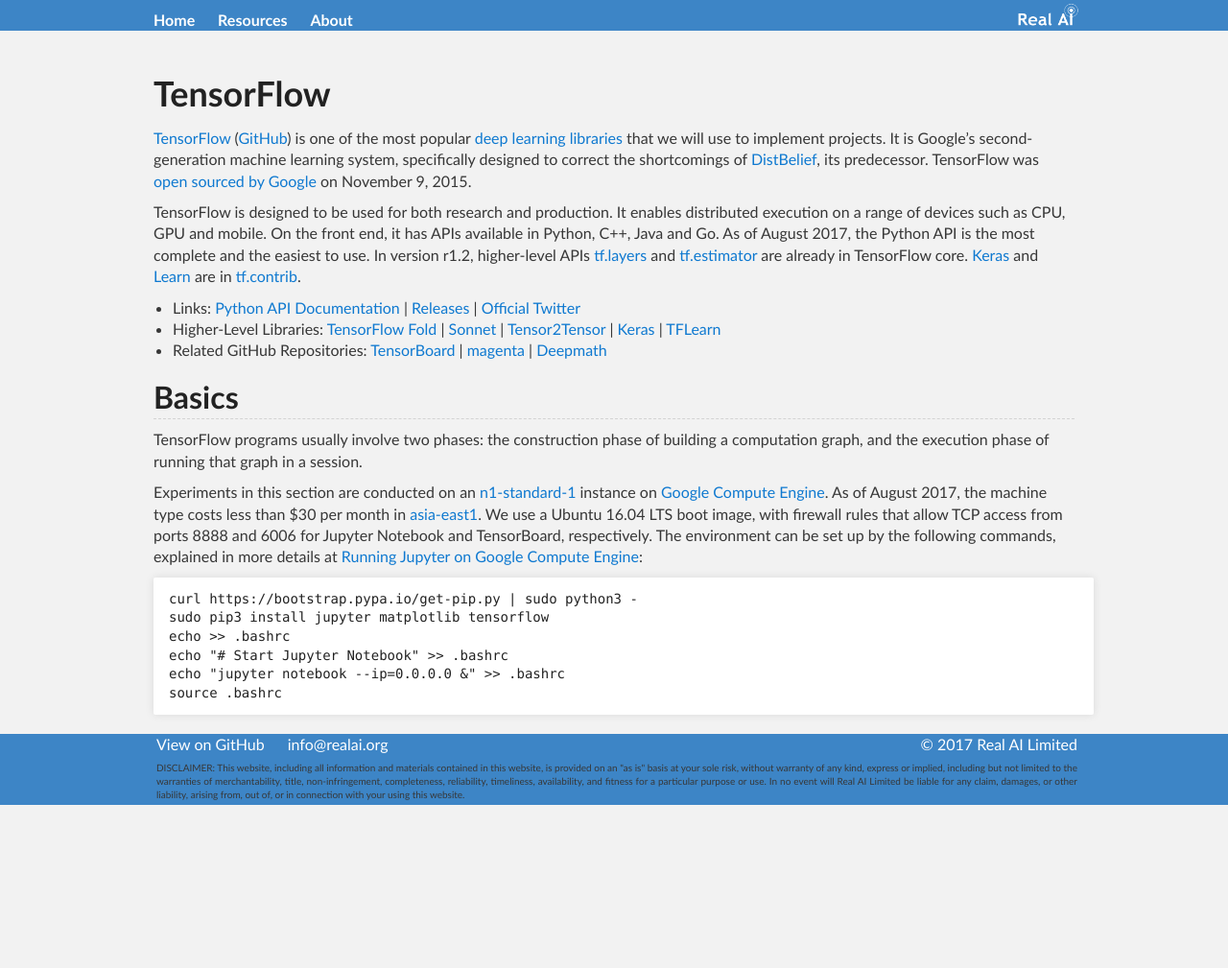
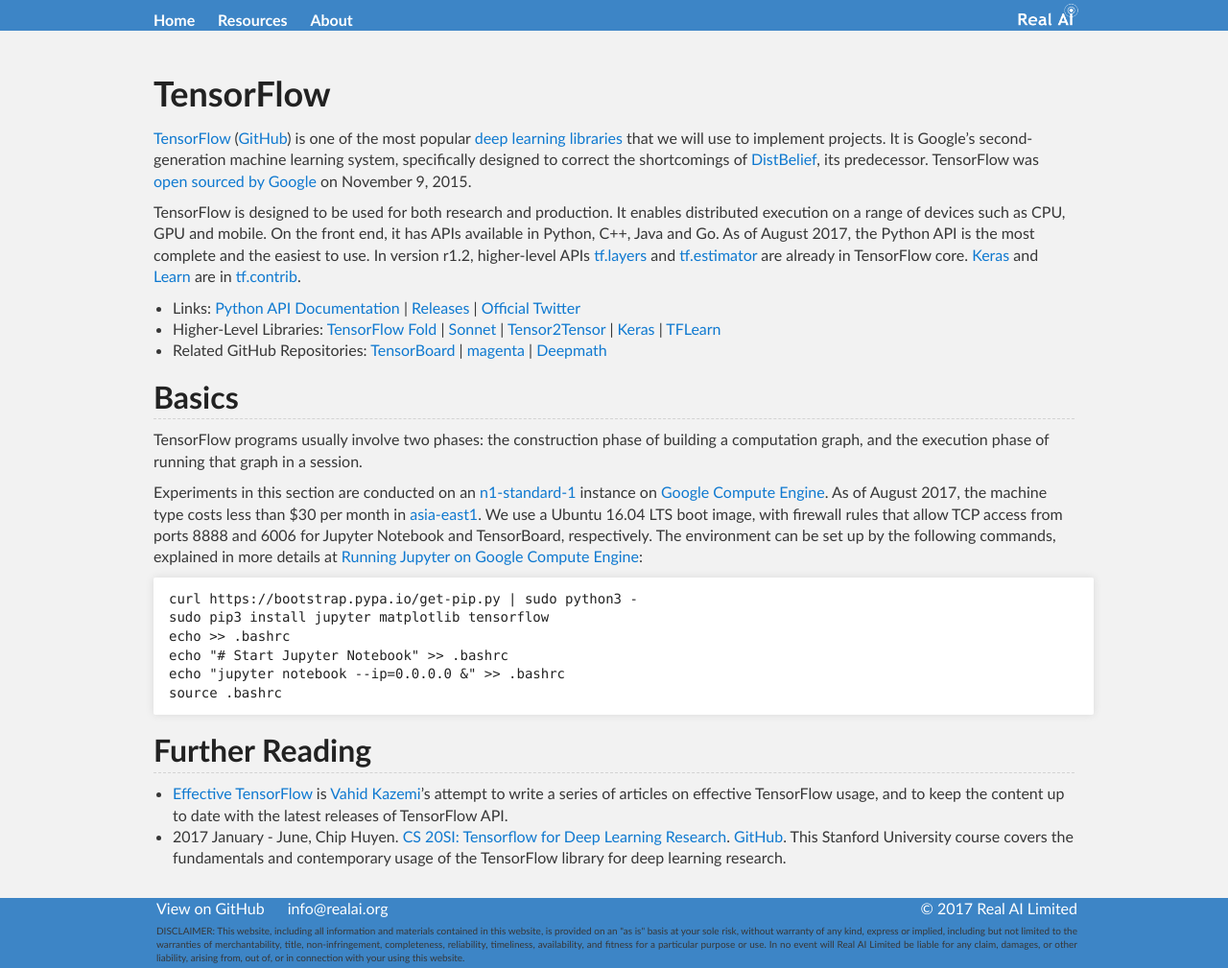
Before and after one commit to Tonywuhk/realai.org, a Jekyll site: the page built from course/tensorflow.md, in a window 1280 px wide. Shown: the whole page at 96% size. Built offline with Jekyll 4.4.1, drawn with Linux system fonts in a browser that asks for light colours; our own code applies the rules of GitHub Pages for plain Markdown files; the repository's description, which GitHub fills in, is left out; before the commit the page ends 900 px from its top, so only the background shows below that.

Commit message:
Update files

````diff
--- a/course/tensorflow.md
+++ b/course/tensorflow.md
@@ -27,3 +27,8 @@
 echo "jupyter notebook --ip=0.0.0.0 &" >> .bashrc
 source .bashrc
 ```
+
+## Further Reading
+
+* [Effective TensorFlow](https://github.com/vahidk/EffectiveTensorflow) is [Vahid Kazemi](https://twitter.com/VahidK)’s attempt to write a series of articles on effective TensorFlow usage, and to keep the content up to date with the latest releases of TensorFlow API.
+* 2017 January - June, Chip Huyen. [CS 20SI: Tensorflow for Deep Learning Research](http://web.stanford.edu/class/cs20si/). [GitHub](https://github.com/chiphuyen/stanford-tensorflow-tutorials). This Stanford University course covers the fundamentals and contemporary usage of the TensorFlow library for deep learning research.
````
Also changed, not shown: conferences.md (+1 -1 lines), course/jupyter/README.md (+4 -0 lines), course/libraries.md (+1 -1 lines), impacts.md (+4 -0 lines), policies.md (+1 -0 lines), resources/curriculum.md (+0 -5 lines).
